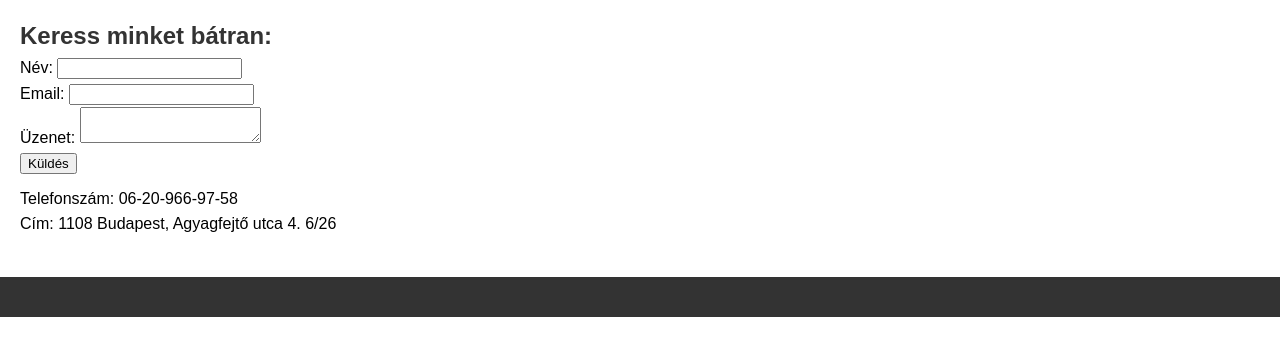
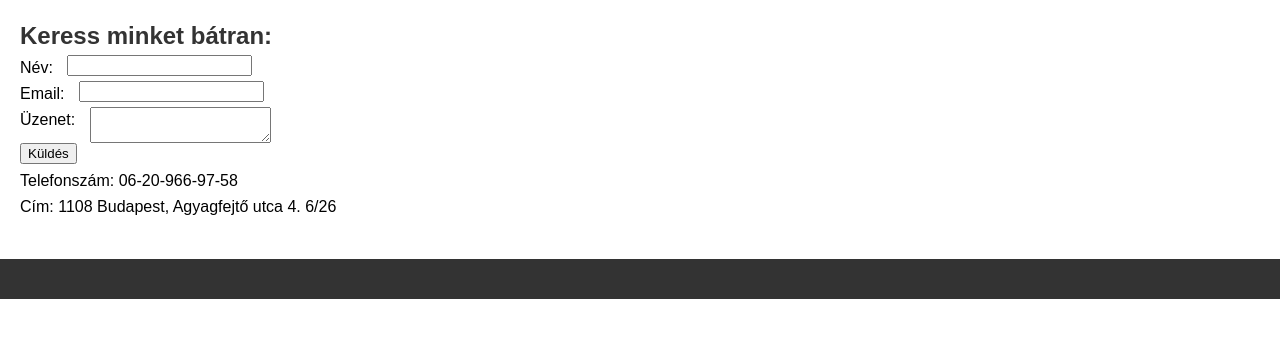
Before and after one commit to Tarsasek/tarsasek.github.io, a plain HTML site: page index.html in a window 1280 px wide. Shown: the part 292-648 px from the top of the page. Drawn offline with Linux system fonts and the light colour scheme.

Commit message:
Update styles.css

```diff
--- a/styles.css
+++ b/styles.css
@@ -53,7 +53,11 @@ footer {
     padding: 20px;
 }
 
-#contact form,
-#contact br {
-    margin-bottom: 10px;
+#contact form label,
+#contact form input,
+#contact form textarea,
+#contact form button {
+    display: inline-block;
+    margin-right: 10px; /* Adjust margin as needed */
+    vertical-align: top; /* Align elements to the top */
 }
```
